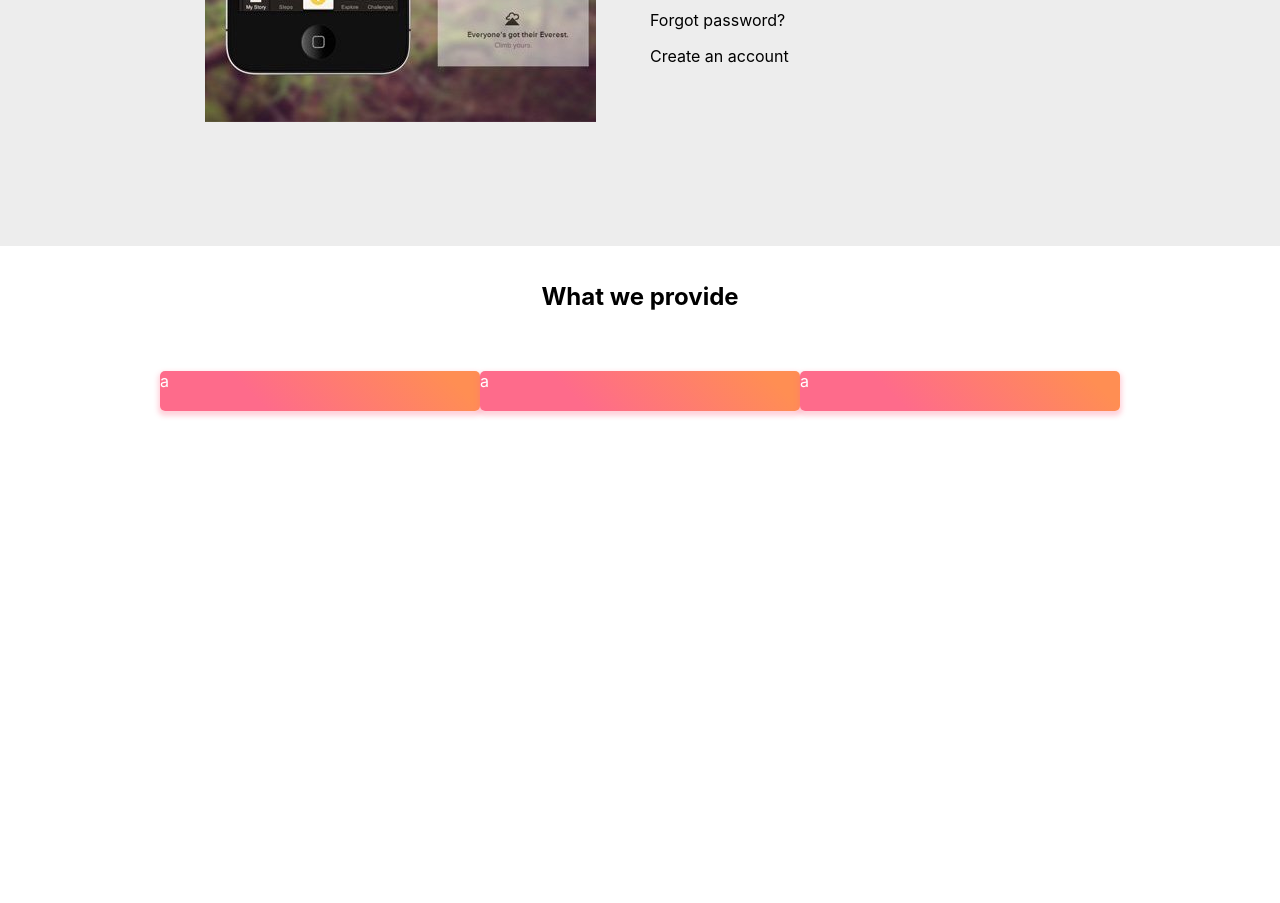
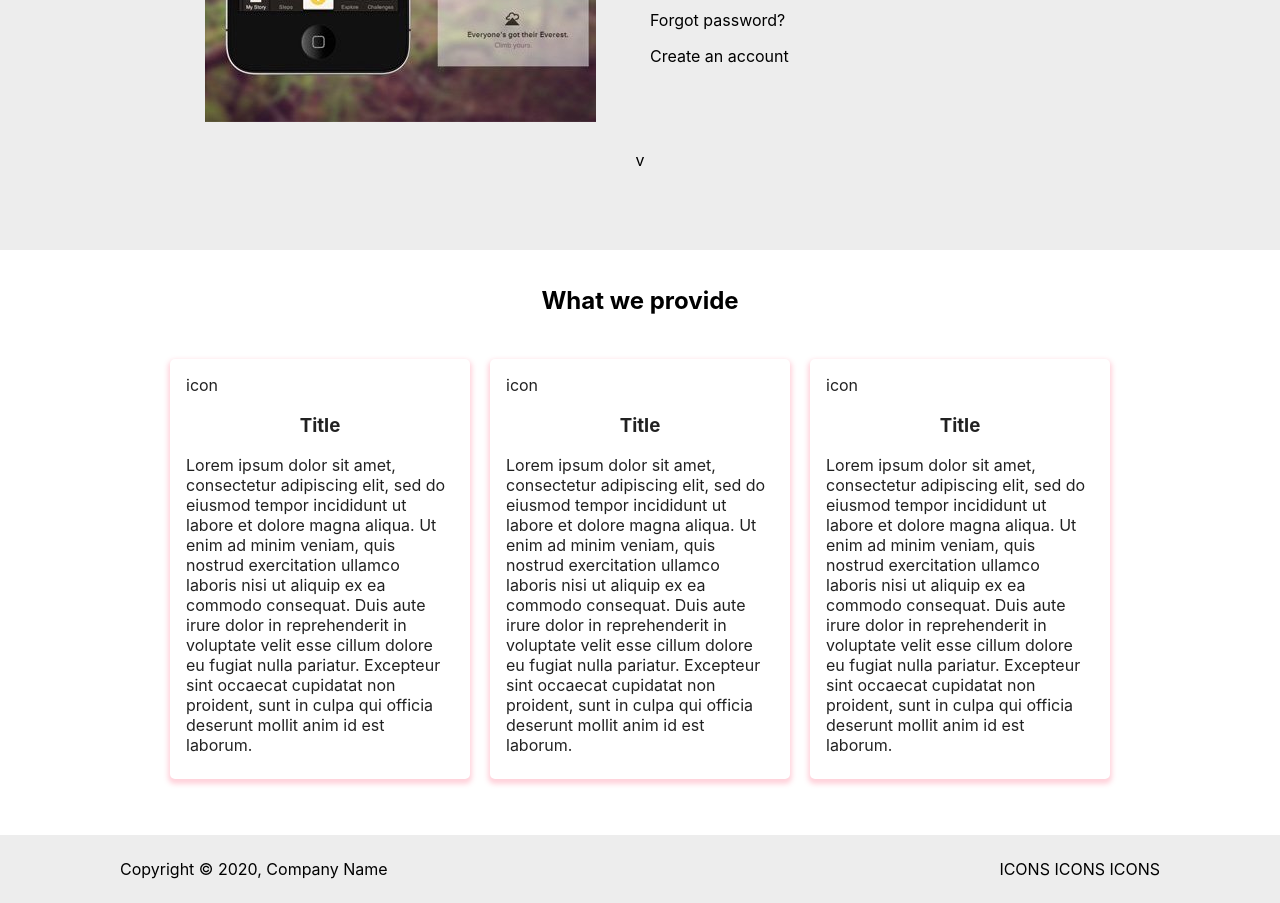
Before and after one commit to bill-l1/hack-the-6ix, a React (Create React App) app: page / in a window 1280 px wide. Shown: the part 440-1343 px from the top of the page. Before the commit the page ends 875 px from the top, so only its background shows below. Built offline with nearby package versions, Linux system fonts and the light colour scheme; no server answers.

Commit message:
Added scroll to bottom feature

```diff
--- a/package.json
+++ b/package.json
@@ -12,7 +12,8 @@
     "react": "^16.13.1",
     "react-dom": "^16.13.1",
     "react-router-dom": "^5.2.0",
-    "react-scripts": "3.4.3"
+    "react-scripts": "3.4.3",
+    "react-scroll": "^1.8.1"
   },
   "scripts": {
     "start": "react-scripts start",
--- a/src/pages/Landing.js
+++ b/src/pages/Landing.js
@@ -1,12 +1,13 @@
-import React from 'react';
+import React from 'react'
 import MockDesign from '../assets/mock-app-design.jpg'
-import { makeStyles, styled } from '@material-ui/core/styles';
-import { Button, Input, Card } from '@material-ui/core';
+import { makeStyles, styled } from '@material-ui/core/styles'
+import { Button, Input, Card, CardContent } from '@material-ui/core'
+import { animateScroll as scroll } from 'react-scroll'
 
 const useStyles = makeStyles({
     signUpDiv: {
         backgroundColor: '#ededed',
-        padding: '15vh 20vh',
+        padding: '15vh 20vh 10vh 20vh',
         display: 'grid',
         gridTemplateColumns: '1fr 1fr',
         alignItems: 'center',
@@ -15,6 +16,11 @@ const useStyles = makeStyles({
             padding: '0px 10px',
             '&:first-child': {
                 textAlign: 'center'
+            },
+            '&:last-child': {
+                gridColumn: '1/3',
+                textAlign: 'center',
+                paddingTop: '3vh'
             }
         },
         '& label': {
@@ -26,9 +32,14 @@ const useStyles = makeStyles({
         }
     },
     infoDiv: {
-        padding: '3vh 20vh',
+        padding: '3vh 20vh 7vh 20vh',
         display: 'flex',
-        justifyContent: 'space-around'
+        justifyContent: 'space-around',
+    },
+    footer: {
+        display: 'flex',
+        padding: '3vh 15vh',
+        backgroundColor: '#ededed',
     }
 });
 
@@ -60,12 +71,13 @@ const MyButton = styled(Button)({
 });
 
 const InfoCards = styled(Card)({
-    background: 'linear-gradient(45deg, #FE6B8B 30%, #FF8E53 90%)',
     borderRadius: '5px',
+    margin: '0 10px',
     boxShadow: '0 3px 5px 2px rgba(255, 105, 135, .3)',
-    color: 'white',
-    height: '40px',
-    width: '80%'
+    width: '80%',
+    '& h3': {
+        textAlign: 'center'
+    }
 });
 
 const Landing = (props) => {
@@ -87,14 +99,49 @@ const Landing = (props) => {
                     <p>Forgot password?</p>
                     <p>Create an account</p>
                 </div>
+                <div onClick={() => scroll.scrollToBottom()}>v</div>
             </div>
             <div>
-                <h2 style={{'textAlign':'center', 'padding':'2vh 0'}}>What we provide</h2>
+                <h2 style={{'textAlign':'center', 'padding':'2vh 0 0 0'}}>
+                    What we provide
+                </h2>
             </div>
             <div className={classes.infoDiv}>
-                <InfoCards>a</InfoCards>
-                <InfoCards>a</InfoCards>
-                <InfoCards>a</InfoCards>
+                <InfoCards>
+                    <CardContent>
+                        icon<br /><h3>Title</h3>
+                        Lorem ipsum dolor sit amet, consectetur adipiscing elit, sed do eiusmod tempor incididunt ut labore et dolore
+                        magna aliqua. Ut enim ad minim veniam, quis nostrud exercitation ullamco laboris nisi ut aliquip ex ea commodo
+                        consequat. Duis aute irure dolor in reprehenderit in voluptate velit esse cillum dolore eu fugiat nulla pariatur.
+                        Excepteur sint occaecat cupidatat non proident, sunt in culpa qui officia deserunt mollit anim id est laborum.
+                    </CardContent>
+                </InfoCards>
+                <InfoCards>
+                    <CardContent>
+                        icon<br /><h3>Title</h3>
+                        Lorem ipsum dolor sit amet, consectetur adipiscing elit, sed do eiusmod tempor incididunt ut labore et dolore
+                        magna aliqua. Ut enim ad minim veniam, quis nostrud exercitation ullamco laboris nisi ut aliquip ex ea commodo
+                        consequat. Duis aute irure dolor in reprehenderit in voluptate velit esse cillum dolore eu fugiat nulla pariatur.
+                        Excepteur sint occaecat cupidatat non proident, sunt in culpa qui officia deserunt mollit anim id est laborum.
+                    </CardContent>
+                </InfoCards>
+                <InfoCards>
+                    <CardContent>
+                        icon<br /><h3>Title</h3>
+                        Lorem ipsum dolor sit amet, consectetur adipiscing elit, sed do eiusmod tempor incididunt ut labore et dolore
+                        magna aliqua. Ut enim ad minim veniam, quis nostrud exercitation ullamco laboris nisi ut aliquip ex ea commodo
+                        consequat. Duis aute irure dolor in reprehenderit in voluptate velit esse cillum dolore eu fugiat nulla pariatur.
+                        Excepteur sint occaecat cupidatat non proident, sunt in culpa qui officia deserunt mollit anim id est laborum.
+                    </CardContent>
+                </InfoCards>
+            </div>
+            <div className={classes.footer}>
+                <div>
+                    Copyright © 2020, Company Name
+                </div>
+                <div style={{'marginLeft': 'auto'}}>
+                    ICONS ICONS ICONS
+                </div>
             </div>
         </div>
     )
```
Also changed, not shown: 1 other file (tests, documents, lock files or other folders).
